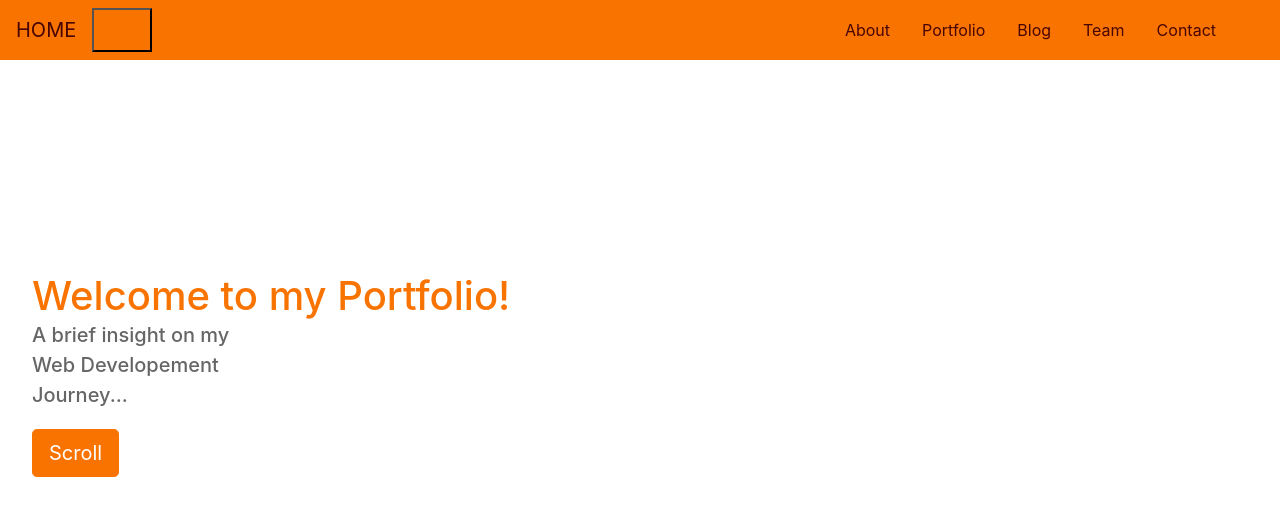
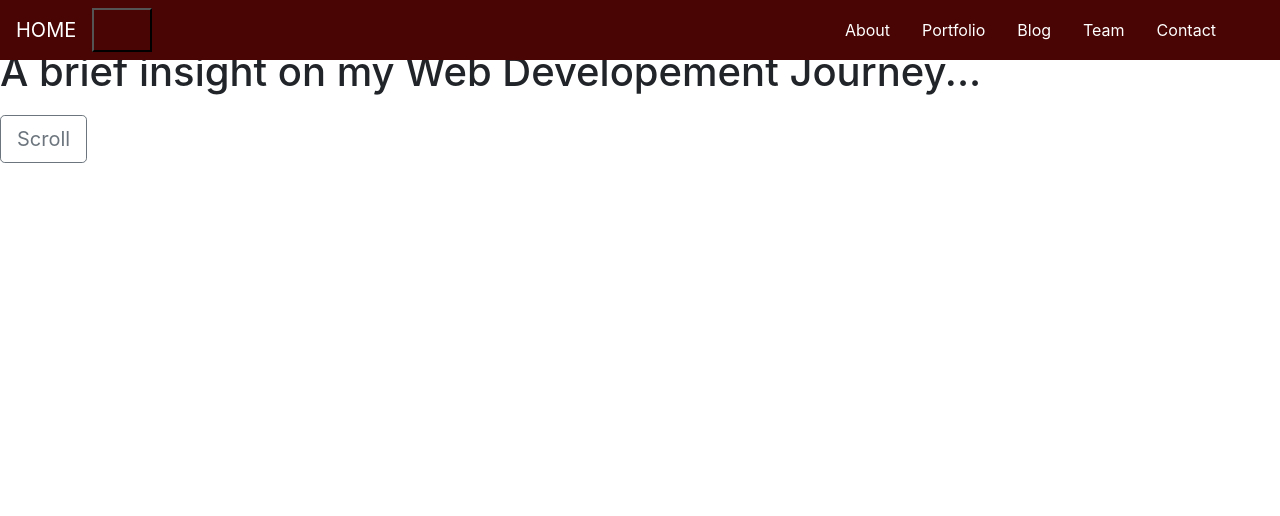
Before and after one commit to berninagray/bernina-gray, a PHP site: page / in a window 1280 px wide. Shown: the top 516 px of the page. Run offline with PHP 8.4, Linux system fonts and the light colour scheme.

Commit message:
downloaded libraries and changed css colors

```diff
--- a/public_html/documentation/main.css
+++ b/public_html/documentation/main.css
@@ -1,10 +1,10 @@
-.navbar{ background:#F97300;}
+.navbar{ background:#480503;}
 
-.nav-link , .navbar-brand{ color: #480503; cursor: pointer;}
+.nav-link , .navbar-brand{ color: #ffffff; cursor: pointer;}
 
 .nav-link{ margin-right: 1em !important;}
 
-.nav-link:hover{ background: #f4f4f4; color: #f97300; }
+.nav-link:hover{ background: #480503; color: #000000; }
 
 .navbar-collapse{ justify-content: flex-end;}
 
@@ -13,50 +13,3 @@
 .navbar-collapse {
 	justify-content: flex-end;
 }
-.bg-dark {
-	background-color: #666666 !important;
-}
-
-
-
-
-
-
-overlay{
-	position: absolute;
-	min-height: 100%;
-	min-width: 100%;
-	left: 0;
-	top: 0;
-	background: rgba(244, 244, 244, 0.79);
-}
-
-/*header style*/
-.header{
-	background-image: url(http://www.clker.com/cliparts/9/2/2/0/1197124068102937529doctormo_BTC6100C_UK_Compact_Keyboard_2.svg);
-	background-attachment: fixed;
-	background-size: cover;
-	background-position: center;
-}
-
-.description{
-	position: absolute;
-	top: 30%;
-	margin: auto;
-	padding: 2em;
-
-}
-.description h1{
-	color:#F97300 ;
-}
-.description p{
-	color:#666;
-	font-size: 20px;
-	width: 50%;
-	line-height: 1.5;
-}
-.description button{
-	border:1px  solid #F97300;
-	background:#F97300;
-	color:#fff;
-}
```
